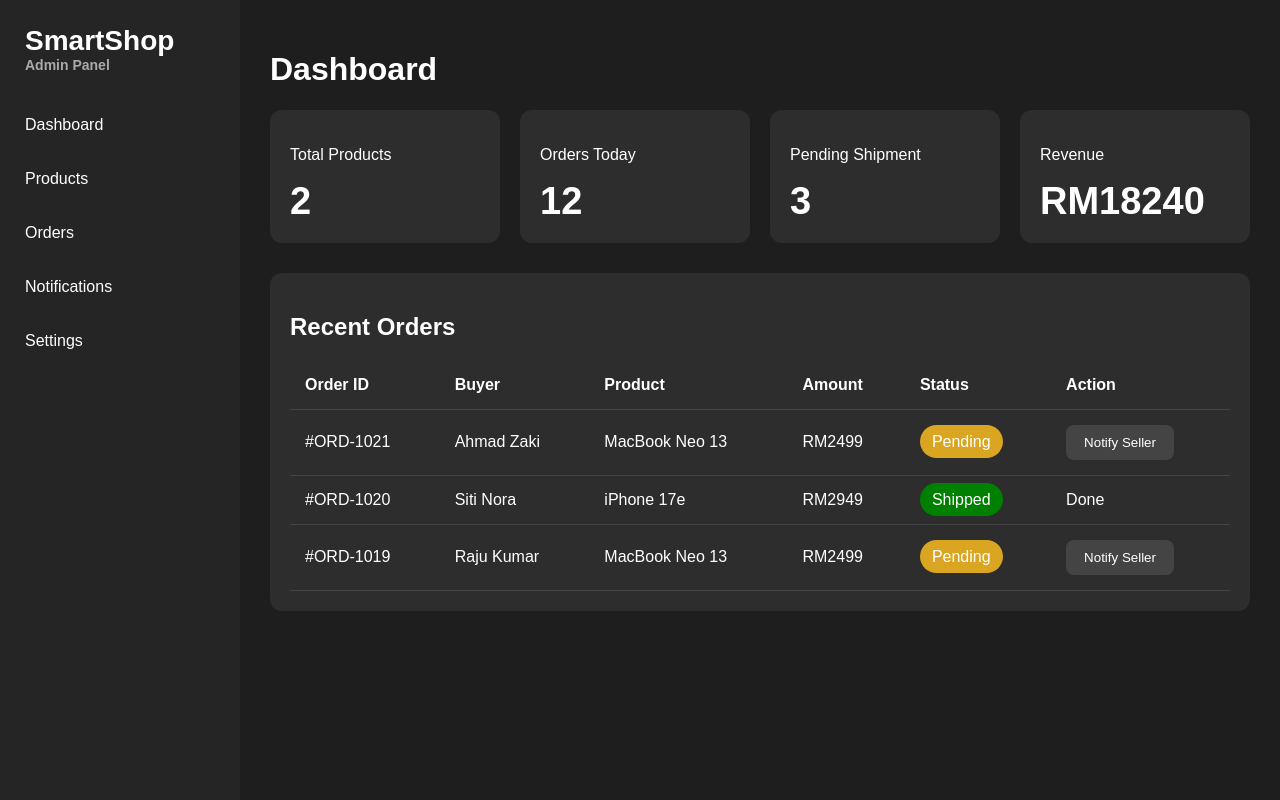
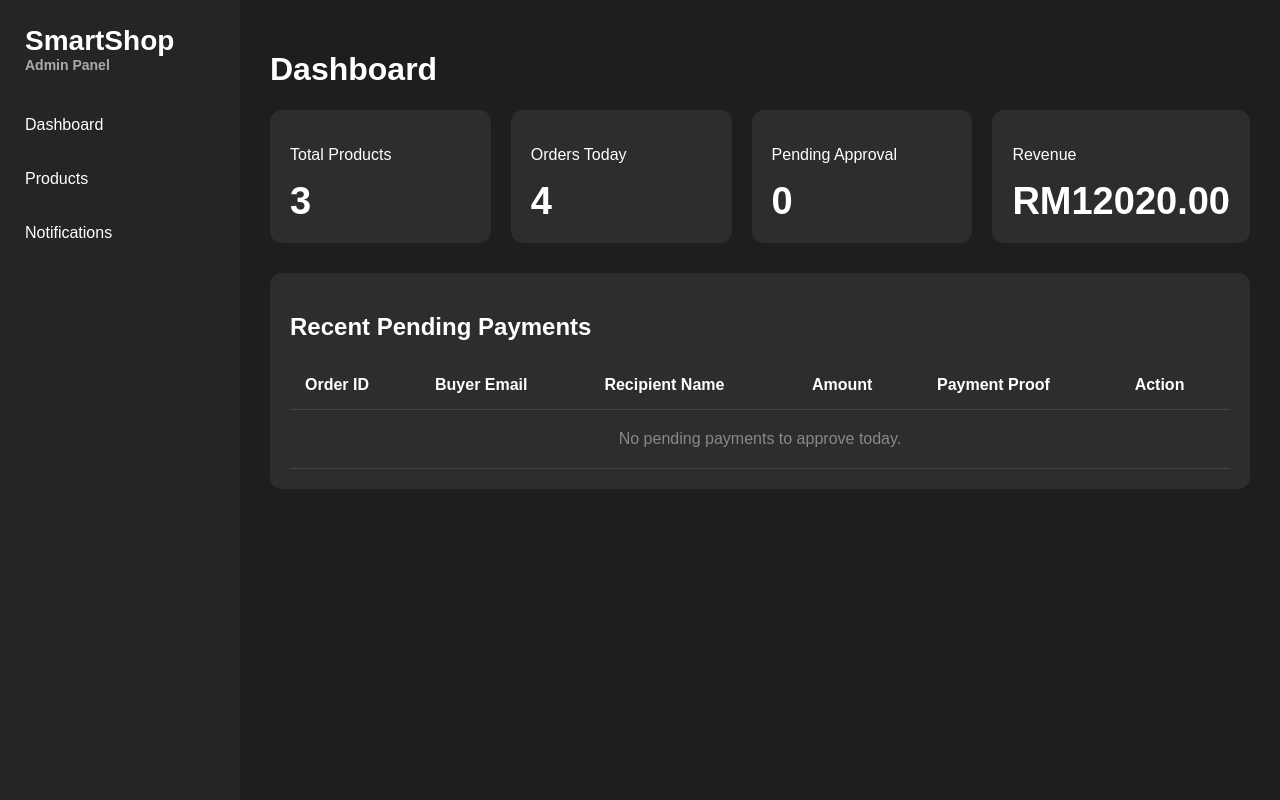
Before and after one commit to JasonTai1/Smart-Shop, a Flask app: page /admin in a window 1280 px wide. Run offline with Flask 3, Linux system fonts and the light colour scheme; a user stored in the database is signed in; data comes from the database, SQL or seed files in the repository; both versions use the stored data as it was after the commit.

Commit message:
Modify navbar profile, finish Admin dashboard system and fix some issue

```diff
--- a/app.py
+++ b/app.py
@@ -1691,22 +1691,63 @@ def set_alert(id, target):
 
 @app.route("/admin")
 def admin_dashboard():
-
-    total_products = len(PRODUCTS)
-
-    pending_orders = 3
-
-    orders_today = 12
-
-    revenue = 18240
+    if "user_id" not in session:
+        return redirect("/login")
+
+    conn = get_db()
+    cursor = conn.cursor()
+
+    cursor.execute("SELECT COUNT(*) FROM products")
+    total_products = cursor.fetchone()[0] or 0
+
+    cursor.execute("SELECT COUNT(*) FROM orders WHERE DATE(created_at) = DATE('now', 'localtime')")
+    orders_today = cursor.fetchone()[0] or 0
+
+    cursor.execute("SELECT COUNT(*) FROM orders WHERE status = 'payment_pending'")
+    pending_count = cursor.fetchone()[0] or 0
+
+    cursor.execute("SELECT SUM(total_amount) FROM orders WHERE status IN ('paid', 'shipped', 'completed')")
+    revenue = cursor.fetchone()[0] or 0.0
+
+    cursor.execute("""
+        SELECT orders.id, users.email AS buyer_email, orders.total_amount,
+               orders.payment_proof, orders.full_name
+        FROM orders
+        JOIN users ON orders.buyer_id = users.id
+        WHERE orders.status = 'payment_pending'
+        ORDER BY orders.created_at DESC
+    """)
+    pending_approval_list = cursor.fetchall()
+
+    conn.close()
 
     return render_template(
         "Admin/dashboard.html",
         total_products=total_products,
-        pending_orders=pending_orders,
         orders_today=orders_today,
-        revenue=revenue
+        pending_count=pending_count,
+        revenue=revenue,
+        pending_orders=pending_approval_list
     )
+
+@app.route("/admin/approve_payment/<int:order_id>")
+def admin_approve_payment(order_id):
+    if "user_id" not in session:
+        return redirect("/login")
+
+    conn = get_db()
+    cursor = conn.cursor()
+
+    cursor.execute("""
+        UPDATE orders
+        SET status = 'paid'
+        WHERE id = ? AND status = 'payment_pending'
+    """, (order_id,))
+
+    conn.commit()
+    conn.close()
+
+    return redirect("/admin")
 
 @app.route('/helpcentre')
 def helpcentre():
--- a/templates/Admin/dashboard.html
+++ b/templates/Admin/dashboard.html
@@ -1,30 +1,19 @@
 <link rel="stylesheet" href="{{ url_for('static', filename='css/admin.css') }}">
 
 <div class="sidebar">
-
   <div class="logo">
     SmartShop
     <span>Admin Panel</span>
   </div>
-
   <div class="menu"><a href="/admin">Dashboard</a></div>
-
   <div class="menu"><a href="/admin/products">Products</a></div>
-
-<div class="menu"><a href="/admin/orders">Orders</a></div>
-
   <div class="menu"><a href="/admin/notifications">Notifications</a></div>
-
-<div class="menu"><a href="/admin/settings">Settings</a></div>
-
 </div>
 
 <div class="main">
-
   <h1>Dashboard</h1>
 
   <div class="cards">
-
     <div class="card">
       <p>Total Products</p>
       <div class="big">{{ total_products }}</div>
@@ -36,61 +25,58 @@ SmartShop
     </div>
 
     <div class="card">
-<p>Pending Shipment</p>
-<div class="big">{{ pending_orders }}</div>
+      <p>Pending Approval</p>
+      <div class="big">{{ pending_count }}</div>
     </div>
 
     <div class="card">
       <p>Revenue</p>
-<div class="big">RM{{ revenue }}</div>
+      <div class="big">RM{{ "%.2f"|format(revenue) }}</div>
     </div>
-
   </div>
 
   <div class="table-box">
-
-<h2>Recent Orders</h2>
-
+    <h2> Recent Pending Payments</h2>
     <table>
-
       <tr>
         <th>Order ID</th>
-<th>Buyer</th>
-<th>Product</th>
+        <th>Buyer Email</th>
+        <th>Recipient Name</th>
         <th>Amount</th>
-<th>Status</th>
+        <th>Payment Proof</th>
         <th>Action</th>
       </tr>
 
+      {% if pending_orders %}
+        {% for order in pending_orders %}
         <tr>
-<td>#ORD-1021</td>
-<td>Ahmad Zaki</td>
-<td>MacBook Neo 13</td>
-<td>RM2499</td>
-<td><span class="status">Pending</span></td>
-<td><button class="btn">Notify Seller</button></td>
+          <td>#ORD-{{ order['id'] }}</td>
+          <td>{{ order['buyer_email'] }}</td>
+          <td>{{ order['full_name'] }}</td>
+          <td>RM {{ "%.2f"|format(order['total_amount']) }}</td>
+          <td>
+            {% if order['payment_proof'] %}
+              <a href="{{ url_for('static', filename=order['payment_proof']) }}" target="_blank" style="color: #0066cc; font-weight: bold;">
+                View Receipt
+              </a>
+            {% else %}
+              <span style="color: #999;">No proof</span>
+            {% endif %}
+          </td>
+          <td>
+            <a href="/admin/approve_payment/{{ order['id'] }}" class="btn" style="background: #1a7a3a; color: white; padding: 5px 10px; text-decoration: none; border-radius: 4px; font-size: 12px;">
+              Notify Seller
+            </a>
+          </td>
         </tr>
-
+        {% endfor %}
+      {% else %}
         <tr>
-<td>#ORD-1020</td>
-<td>Siti Nora</td>
-<td>iPhone 17e</td>
-<td>RM2949</td>
-<td><span class="shipped">Shipped</span></td>
-<td>Done</td>
+          <td colspan="6" style="text-align: center; padding: 20px; color: #888;">
+            No pending payments to approve today.
+          </td>
         </tr>
-
-<tr>
-<td>#ORD-1019</td>
-<td>Raju Kumar</td>
-<td>MacBook Neo 13</td>
-<td>RM2499</td>
-<td><span class="status">Pending</span></td>
-<td><button class="btn">Notify Seller</button></td>
-</tr>
-
+      {% endif %}
     </table>
-
   </div>
-
 </div>
```
Also changed, not shown: static/css/style.css (+32 -0 lines), templates/base.html (+8 -1 lines), database.db, templates/Admin/notifications.html (deleted), templates/Admin/orders.html (deleted), templates/Admin/products.html (deleted), templates/Admin/settings.html (deleted). Lines whose indentation alone changed are shown as unchanged.
